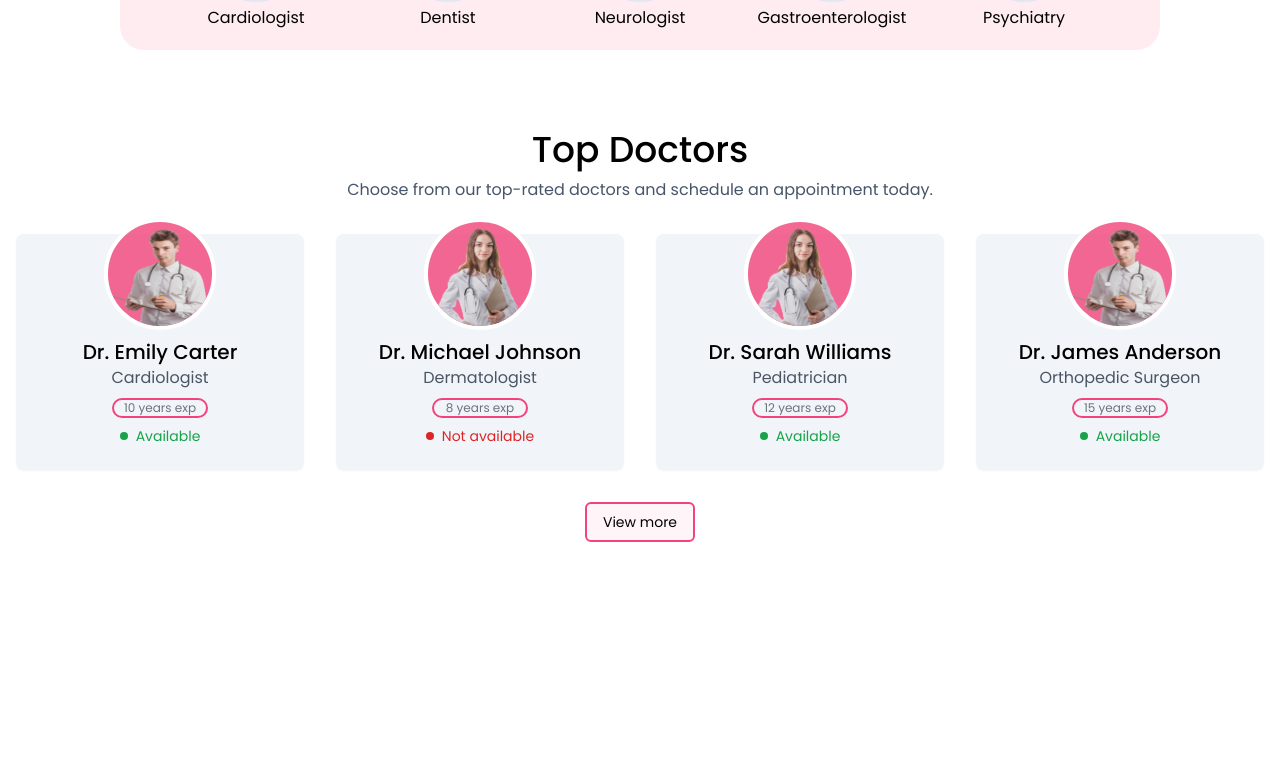
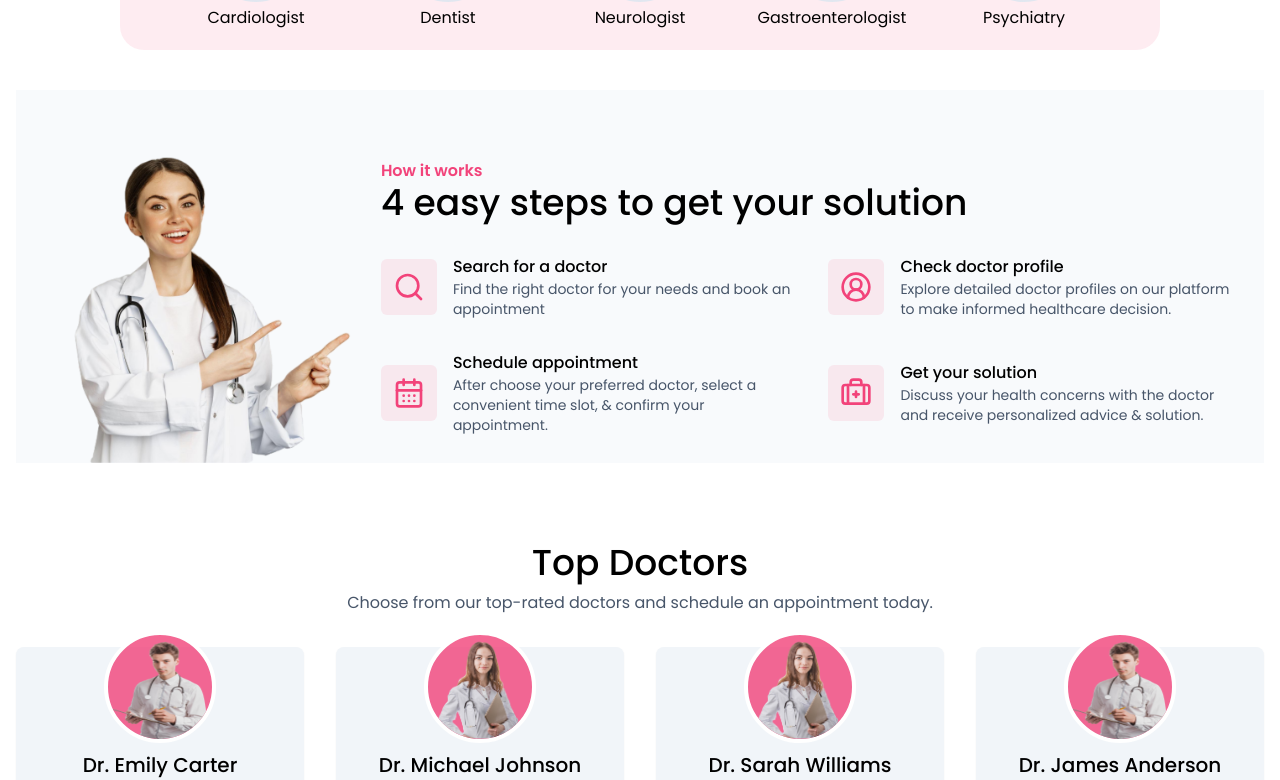
Before and after one commit to Sakibahmed2/quick-care-frontend, a Next.js app: page / in a window 1280 px wide. Shown: the part 951-1731 px from the top of the page. Before the commit the page ends 1573 px from the top, so only its background shows below. Built offline with nearby package versions, Linux system fonts and the light colour scheme.

Commit message:
how it work and footer done

```diff
--- a/src/app/(withCommon)/layout.tsx
+++ b/src/app/(withCommon)/layout.tsx
@@ -1,14 +1,14 @@
+import Footer from "@/components/shared/footer/Footer";
 import Navbar from "@/components/shared/navbar/Navbar";
-import Container from "@/components/UI/Container";
 import { TChildren } from "@/types/global";
-import React from "react";
 
 const CommonLayout = ({ children }: TChildren) => {
   return (
-    <Container>
+    <div>
       <Navbar />
       {children}
-    </Container>
+      <Footer />
+    </div>
   );
 };
 
--- a/src/app/(withCommon)/page.tsx
+++ b/src/app/(withCommon)/page.tsx
@@ -1,17 +1,21 @@
 import HeroSection from "@/components/page/Home/HeroSection/HeroSection";
+import HowItWorks from "@/components/page/Home/HowItWorks/HowItWorks";
 import Specialty from "@/components/page/Home/Specialty/Specialty";
 import TopDoctor from "@/components/page/Home/TopDoctor/TopDoctor";
+import Container from "@/components/UI/Container";
 import React from "react";
 
 const HomePage = () => {
   return (
-    <div>
+    <Container>
       <HeroSection />
 
       <Specialty />
 
+      <HowItWorks />
+
       <TopDoctor />
-    </div>
+    </Container>
   );
 };
 
--- /dev/null
+++ b/src/components/page/Home/HowItWorks/HowItWorks.tsx
@@ -0,0 +1,89 @@
+import React from "react";
+import doctorLookImg from "@/assets/appointment-doc-img.png";
+import Image from "next/image";
+import {
+  BriefcaseMedical,
+  CalendarDays,
+  CircleUserRound,
+  Search,
+} from "lucide-react";
+
+const HowItWorks = () => {
+  return (
+    <div className="bg-slate-50 md:flex items-center md:w-full pt-10">
+      <div className="md:w-1/2">
+        <Image
+          src={doctorLookImg}
+          height={400}
+          width={400}
+          alt="Doctor Look"
+          className="transform -scale-x-100"
+        />
+      </div>
+
+      <div className="">
+        <div className="text-center md:text-start mt-5 md:mt-0">
+          <p className="text-primary font-semibold">How it works</p>
+          <h2 className="text-2xl md:text-4xl font-medium">
+            4 easy steps to get your solution
+          </h2>
+        </div>
+
+        <div className="grid grid-cols-1 md:grid-cols-2 gap-8 mt-8 pr-5 ">
+          <div className="flex items-center space-x-4">
+            <p className="text-primary bg-primary/10 p-3 rounded-md">
+              <Search size={32} />
+            </p>
+            <div>
+              <h3 className="font-medium">Search for a doctor</h3>
+              <p className="text-slate-600 text-sm">
+                Find the right doctor for your needs and book an appointment
+              </p>
+            </div>
+          </div>
+
+          <div className="flex items-center space-x-4">
+            <p className="text-primary bg-primary/10 p-3 rounded-md">
+              <CircleUserRound size={32} />
+            </p>
+            <div>
+              <h3 className="font-medium">Check doctor profile</h3>
+              <p className="text-slate-600 text-sm">
+                Explore detailed doctor profiles on our platform to make
+                informed healthcare decision.
+              </p>
+            </div>
+          </div>
+
+          <div className="flex items-center space-x-4">
+            <p className="text-primary bg-primary/10 p-3 rounded-md">
+              <CalendarDays size={32} />
+            </p>
+            <div>
+              <h3 className="font-medium">Schedule appointment</h3>
+              <p className="text-slate-600 text-sm">
+                After choose your preferred doctor, select a convenient time
+                slot, & confirm your appointment.
+              </p>
+            </div>
+          </div>
+
+          <div className="flex items-center space-x-4">
+            <p className="text-primary bg-primary/10 p-3 rounded-md">
+              <BriefcaseMedical size={32} />
+            </p>
+            <div>
+              <h3 className="font-medium">Get your solution</h3>
+              <p className="text-slate-600 text-sm">
+                Discuss your health concerns with the doctor and receive
+                personalized advice & solution.
+              </p>
+            </div>
+          </div>
+        </div>
+      </div>
+    </div>
+  );
+};
+
+export default HowItWorks;
--- /dev/null
+++ b/src/components/shared/footer/Footer.tsx
@@ -0,0 +1,97 @@
+import Container from "@/components/UI/Container";
+import Image from "next/image";
+import React from "react";
+import logo from "@/assets/logo.png";
+import { Mail, MapPin, Phone } from "lucide-react";
+
+const Footer = () => {
+  return (
+    <div className="bg-slate-50 pt-10">
+      <Container>
+        <div className="md:flex justify-between items-start gap-8 space-y-5 md:space-y-0">
+          <div>
+            <div className="flex items-center gap-2">
+              <Image src={logo} height={48} width={48} alt="logo" />
+              <h1 className="text-3xl font-semibold">
+                Quick<span className="text-primary">Care</span>
+              </h1>
+            </div>
+            <p className="text-slate-600 text-sm w-72">
+              Effortlessly schedule your medical appointments with Doccure.
+              Connect with healthcare professionals, manage appointments &
+              prioritize your well being
+            </p>
+          </div>
+
+          <div>
+            <p className="font-medium">Company</p>
+            <ul className="text-sm text-slate-600 space-y-2 mt-3">
+              <li>About</li>
+              <li>Services</li>
+              <li>Doctors</li>
+              <li>Contact</li>
+            </ul>
+          </div>
+
+          <div>
+            <p className="font-medium">Specialties</p>
+            <ul className="text-sm text-slate-600 space-y-2 mt-3">
+              <li>Primary care</li>
+              <li>Dental</li>
+              <li>Therapy</li>
+              <li>Cardiology</li>
+            </ul>
+          </div>
+
+          <div>
+            <p className="font-medium">Contact us</p>
+            <ul className="text-sm text-slate-600 space-y-2 mt-3">
+              <li className="flex items-center gap-2">
+                <span>
+                  <MapPin size={18} />
+                </span>
+                <span>1234 North Avenue Luke Lane</span>
+              </li>
+              <li className="flex items-center gap-2">
+                <span>
+                  <Phone size={18} />
+                </span>
+                <span>+1233445523</span>
+              </li>
+              <li className="flex items-center gap-2">
+                <span>
+                  <Mail size={18} />
+                </span>
+                <span>email@gmail.com</span>
+              </li>
+            </ul>
+          </div>
+
+          <div>
+            <p className="font-medium">Join our newsletter</p>
+
+            <div className="flex mt-3">
+              <input
+                type="email"
+                placeholder="Enter your email"
+                className="py-2 px-4 rounded-none border border-gray-300 focus:outline-none focus:border-primary"
+              />
+              <button className="btn-small bg-primary text-white">
+                Subscribe
+              </button>
+            </div>
+
+            <div></div>
+          </div>
+        </div>
+      </Container>
+      <div className="bg-slate-100 py-4 mt-8">
+        <p className="text-center text-slate-600">
+          &copy; 2021 QuickCare. All rights reserved | Designed by Sakib
+        </p>
+      </div>
+    </div>
+  );
+};
+
+export default Footer;
--- a/src/components/shared/navbar/Navbar.tsx
+++ b/src/components/shared/navbar/Navbar.tsx
@@ -1,4 +1,5 @@
 import logo from "@/assets/logo.png";
+import Container from "@/components/UI/Container";
 import Image from "next/image";
 
 const items = [
@@ -22,7 +23,8 @@ const items = [
 
 const Navbar = () => {
   return (
-    <div className=" py-2 px-2 border-b ">
+    <Container>
+      <div className="py-2 px-2 border-b ">
         <div className="flex items-center justify-between ">
           {/* img section */}
           <div className="flex items-center gap-2">
@@ -50,10 +52,11 @@ const Navbar = () => {
 
           {/* button section */}
           <div className="flex items-center gap-4">
-          <button className="btn btn-primary">Login</button>
+            <button className="btn-small btn-primary ">Login</button>
           </div>
         </div>
       </div>
+    </Container>
   );
 };
 
```
Also changed, not shown: src/assets/appointment-doc-img.png (added). Lines whose indentation alone changed are shown as unchanged.
